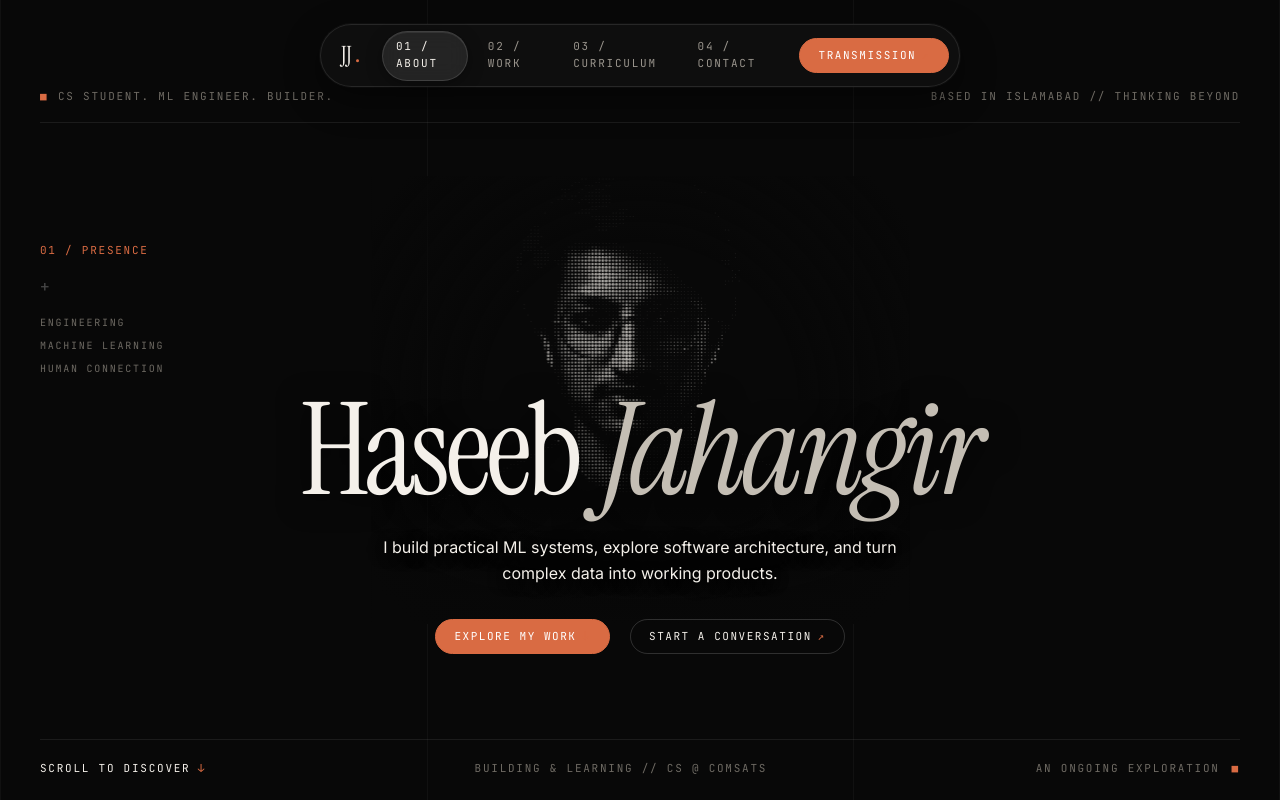
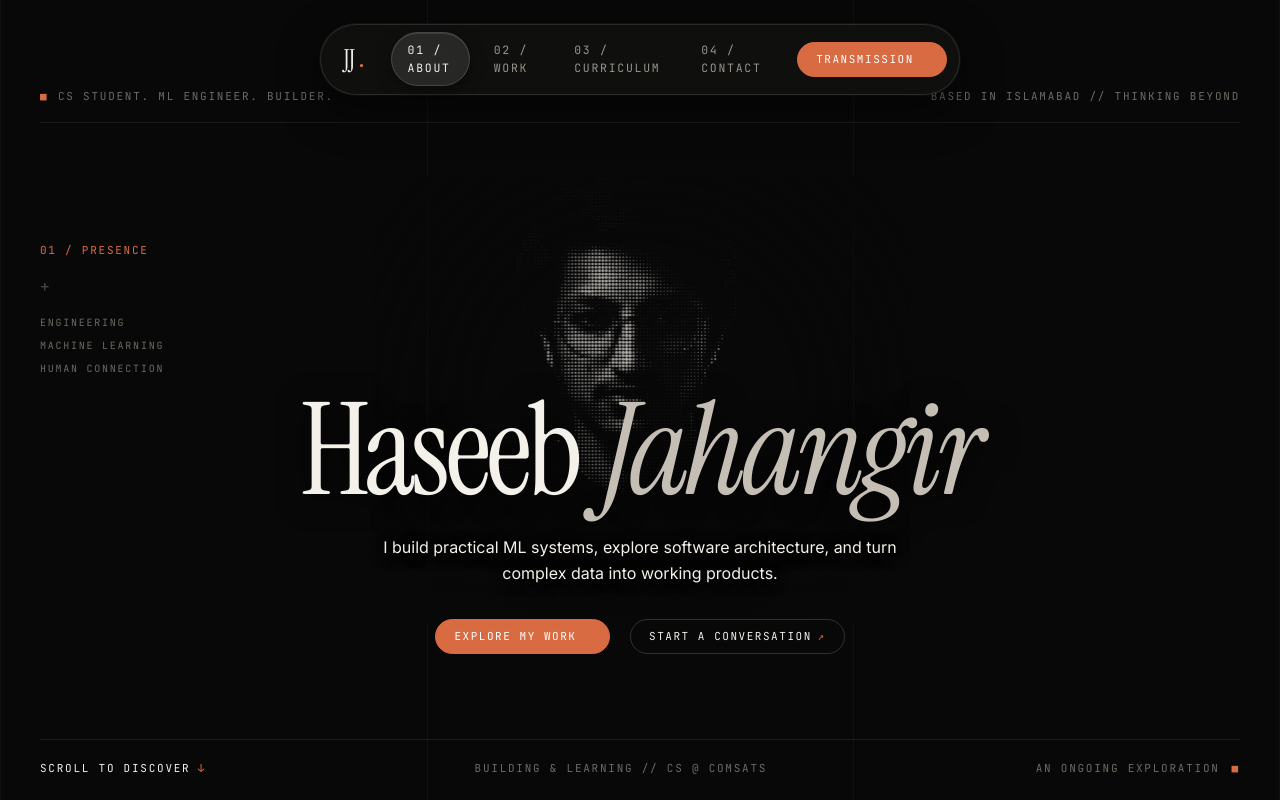
Before and after one commit to Haseebjahangir26/jeiji.tech, a website built with Vite: page index.html in a window 1280 px wide. Shown: the top 800 px of the page. Built offline with nearby package versions, Linux system fonts and the light colour scheme; some packages are replaced by stand-ins of ours.

Commit message:
fix(nav): restore navbar scale, stabilize glass pill on click, and add gentle cursor hover highlight

```diff
--- a/src/js/main.js
+++ b/src/js/main.js
@@ -79,6 +79,8 @@ function initNavbar() {
   const linksContainer = document.querySelector('.pill-navbar__links');
 
   let activeLink = null;
+  let isClickScrolling = false;
+  let clickScrollTimer = null;
 
   function moveSliderTo(targetLink) {
     if (!slider || !linksContainer || !targetLink) return;
@@ -103,23 +105,17 @@ function initNavbar() {
     moveSliderTo(link);
   }
 
-  // Hover animations: slider swiftly tracks mouse hover and springs back to active link
+  // Click on link: immediately glide slider to target link and temporarily lock observer
   navLinks.forEach((link) => {
-    link.addEventListener('mouseenter', () => {
-      moveSliderTo(link);
-    });
     link.addEventListener('click', () => {
       setActiveLink(link);
+      isClickScrolling = true;
+      if (clickScrollTimer) clearTimeout(clickScrollTimer);
+      clickScrollTimer = setTimeout(() => {
+        isClickScrolling = false;
+      }, 1300);
     });
   });
-
-  if (linksContainer) {
-    linksContainer.addEventListener('mouseleave', () => {
-      if (activeLink) {
-        moveSliderTo(activeLink);
-      }
-    });
-  }
 
   window.addEventListener('resize', () => {
     if (activeLink) {
@@ -162,6 +158,9 @@ function initNavbar() {
   const sections = document.querySelectorAll('section[id]');
   const activeObserver = new IntersectionObserver(
     (entries) => {
+      // If user clicked a nav link, prevent passing sections from hijacking the slider
+      if (isClickScrolling) return;
+
       entries.forEach((entry) => {
         if (entry.isIntersecting) {
           const id = entry.target.id;
--- a/src/styles/index.css
+++ b/src/styles/index.css
@@ -207,31 +207,31 @@ a {
   z-index: 900;
   display: flex;
   align-items: center;
-  gap: 0.5rem;
-  background: rgba(17, 17, 16, 0.82);
-  backdrop-filter: blur(14px);
-  -webkit-backdrop-filter: blur(14px);
-  border: 1px solid rgba(255, 255, 255, 0.1);
+  gap: 0.65rem;
+  background: rgba(17, 17, 16, 0.85);
+  backdrop-filter: blur(16px);
+  -webkit-backdrop-filter: blur(16px);
+  border: 1px solid rgba(255, 255, 255, 0.12);
   border-radius: 9999px;
-  padding: 0.35rem 0.6rem 0.35rem 1.25rem;
-  box-shadow: 0 12px 36px rgba(0, 0, 0, 0.45), 0 0 0 1px rgba(255, 255, 255, 0.04);
+  padding: 0.45rem 0.75rem 0.45rem 1.4rem;
+  box-shadow: 0 16px 40px rgba(0, 0, 0, 0.5), 0 0 0 1px rgba(255, 255, 255, 0.05);
 }
 
 .pill-navbar__logo {
   font-family: var(--font-serif);
-  font-size: 1.4rem;
+  font-size: 1.55rem;
   line-height: 1;
   color: var(--text-primary);
   display: flex;
   align-items: baseline;
   letter-spacing: -0.02em;
-  margin-right: 0.75rem;
+  margin-right: 0.85rem;
 }
 
 .pill-navbar__logo-dot {
   color: var(--accent-orange);
   font-family: var(--font-mono);
-  font-size: 1.1rem;
+  font-size: 1.2rem;
   margin-left: 1px;
 }
 
@@ -240,7 +240,7 @@ a {
   display: flex;
   align-items: center;
   list-style: none;
-  gap: 0.35rem;
+  gap: 0.45rem;
 }
 
 /* Swift Glass Pill Slider */
@@ -249,17 +249,17 @@ a {
   top: 0;
   left: 0;
   border-radius: 9999px;
-  background: rgba(255, 255, 255, 0.09);
-  border: 1px solid rgba(255, 255, 255, 0.13);
-  backdrop-filter: blur(10px);
-  -webkit-backdrop-filter: blur(10px);
+  background: rgba(255, 255, 255, 0.10);
+  border: 1px solid rgba(255, 255, 255, 0.15);
+  backdrop-filter: blur(12px);
+  -webkit-backdrop-filter: blur(12px);
   pointer-events: none;
   z-index: 0;
   opacity: 0;
-  box-shadow: 0 4px 16px rgba(0, 0, 0, 0.35), inset 0 1px 0 rgba(255, 255, 255, 0.08);
-  transition: transform 320ms cubic-bezier(0.16, 1, 0.3, 1),
-              width 320ms cubic-bezier(0.16, 1, 0.3, 1),
-              height 320ms cubic-bezier(0.16, 1, 0.3, 1),
+  box-shadow: 0 4px 16px rgba(0, 0, 0, 0.35), inset 0 1px 0 rgba(255, 255, 255, 0.1);
+  transition: transform 340ms cubic-bezier(0.16, 1, 0.3, 1),
+              width 340ms cubic-bezier(0.16, 1, 0.3, 1),
+              height 340ms cubic-bezier(0.16, 1, 0.3, 1),
               opacity 200ms ease;
   will-change: transform, width, height;
 }
@@ -268,21 +268,26 @@ a {
   position: relative;
   z-index: 1;
   font-family: var(--font-mono);
-  font-size: 11px;
+  font-size: 11.5px;
   text-transform: uppercase;
-  letter-spacing: 0.16em;
+  letter-spacing: 0.15em;
   color: var(--text-body);
-  padding: 0.45rem 0.85rem;
+  padding: 0.55rem 1.05rem;
   border-radius: 9999px;
-  transition: color 220ms ease;
+  transition: color 200ms ease, background-color 200ms ease;
   display: inline-block;
-  background: transparent !important;
   user-select: none;
 }
 
-.pill-navbar__link:hover,
+/* Subtle gentle transparency effect on cursor hover without moving the active pill */
+.pill-navbar__link:hover {
+  color: var(--text-primary);
+  background: rgba(255, 255, 255, 0.05);
+}
+
 .pill-navbar__link--active {
   color: var(--text-primary);
+  background: transparent;
 }
 
 .pill-navbar__cta {
```
